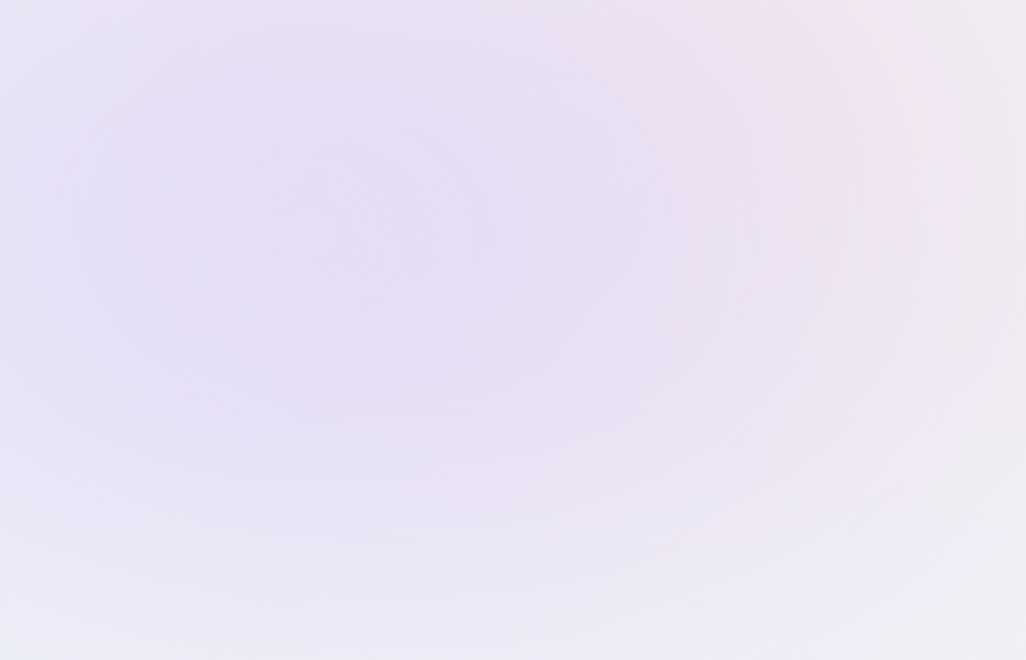
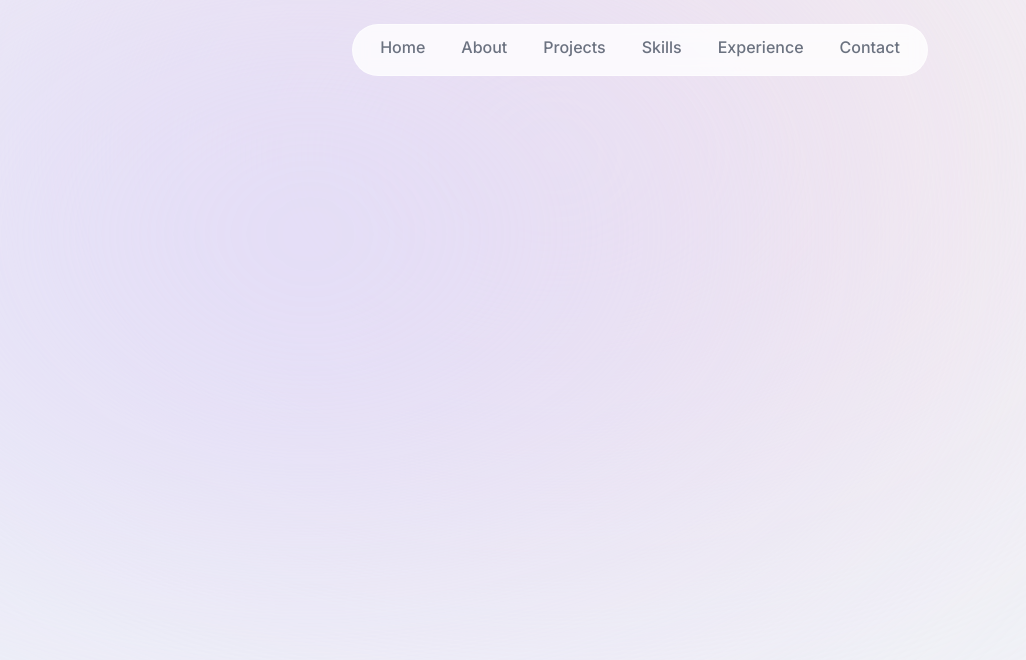
Before and after one commit to mannvora/Portfolio-2025, a Next.js app in the folder project-code/: page / in a window 1280 px wide. Shown: the top 660 px of the page, without its empty margins (0-1026 px from the left). Built offline with nearby package versions, Linux system fonts and the light colour scheme.

Commit message:
Added header with framer-motion animation

```diff
--- /dev/null
+++ b/package.json
@@ -0,0 +1,5 @@
+{
+  "dependencies": {
+    "framer-motion": "^11.15.0"
+  }
+}
--- a/project-code/app/layout.tsx
+++ b/project-code/app/layout.tsx
@@ -1,6 +1,7 @@
 import type { Metadata } from "next";
 import { Inter } from "next/font/google";
 import "./globals.css";
+import Header from "../components/header";
 
 const inter = Inter({ subsets: ["latin"] });
 
@@ -16,9 +17,11 @@ export default function RootLayout({
 }>) {
   return (
     <html lang="en">
-      <body className={`${inter.className} bg-slate-100 text-gray-950 relative`}>
+      <body className={`${inter.className} bg-slate-100 text-gray-950 relative h-[5000px]`}>
           <div className="bg-[#fbe2e3] absolute top-[-6rem] right-[11rem] -z-10 h-[31.25rem] w-[31.25rem] rounded-full blur-[13rem] sm:w-[68.75rem]"></div>
-          <div className="bg-[#dbd7fb] absolute top-[-1rem] left-[-35rem] -z-10 h-[31.25rem] w-[50rem] rounded-full blur-[13rem] sm:left-[-36rem] sm:w-[68.75rem] md:left-[-33rem] lg:left-[-28rem] xl:left-[-15rem] 2xl:left-[-5rem]"></div>
+          <div className="bg-[#dbd7fb] absolute top-[-1rem] left-[-35rem] -z-10 h-[31.25rem] w-[50rem] rounded-full blur-[13rem] sm:left-[-36rem]
+          sm:w-[68.75rem] md:left-[-33rem] lg:left-[-28rem] xl:left-[-15rem] 2xl:left-[-5rem]"></div>
+          <Header/>
           {children}
       </body>
     </html>
--- a/project-code/app/page.tsx
+++ b/project-code/app/page.tsx
@@ -1,7 +1,6 @@
 export default function Home() {
   return (
     <main className="">
-
     </main>
   );
 }
--- /dev/null
+++ b/project-code/components/header.tsx
@@ -0,0 +1,33 @@
+"use client";
+
+import React from "react";
+import { motion } from "framer-motion";
+import { links } from "@/lib/data";
+import Link from "next/link";
+
+export default function Header() {
+  return (
+    <header className="z-[999] relative">
+      <motion.div className="fixed top-0 left-1/2 -translate-x-1/2 h-[4.5rem] w-full rounded-none border border-white border-opacity-40 bg-white bg-opacity-80
+      shadow-lgshadow-black/[0.03] backdrop-blur-[0.5rem] sm:top-6 sm:h-[3.25rem] sm:w-[36rem] sm:rounded-full"
+      initial={{x: "-50%", y: -100, opacity: 0}}
+      animate={{x: "-50%", y: 0, opacity: 1}}
+      >
+      </motion.div>
+
+      <nav className="flex fixed top-[0.15rem] left-1/2 h-12 -translate-x-1/2 py-2 sm:top-[1.7rem] sm:h-[initial] sm:py-0">
+        <ul className="flex w-[22rem] flex-wrap items-center justify-center gap-y-1 text-[09.rem] font-medium text-gray-500 sm:flex-nowrap sm:gap-5">
+        {
+          links.map((val) => (
+            <li className="h-3/4 flex items-center justify-center" key={val.hash}>
+              <Link className="flex w-full items-center justify-center px-2 py-2 hover:text-gray-950 transition" href={val.hash}>
+              {val.name}
+              </Link>
+            </li>
+          ))
+        }
+        </ul>
+      </nav>
+    </header>
+  )
+}
--- a/project-code/package.json
+++ b/project-code/package.json
@@ -16,7 +16,7 @@
   },
   "devDependencies": {
     "@types/node": "^20",
-    "@types/react": "^18",
+    "@types/react": "^18.3.18",
     "@types/react-dom": "^18",
     "eslint": "^8",
     "eslint-config-next": "14.2.3",
```
Also changed, not shown: 2 other files (tests, documents, lock files or other folders).
